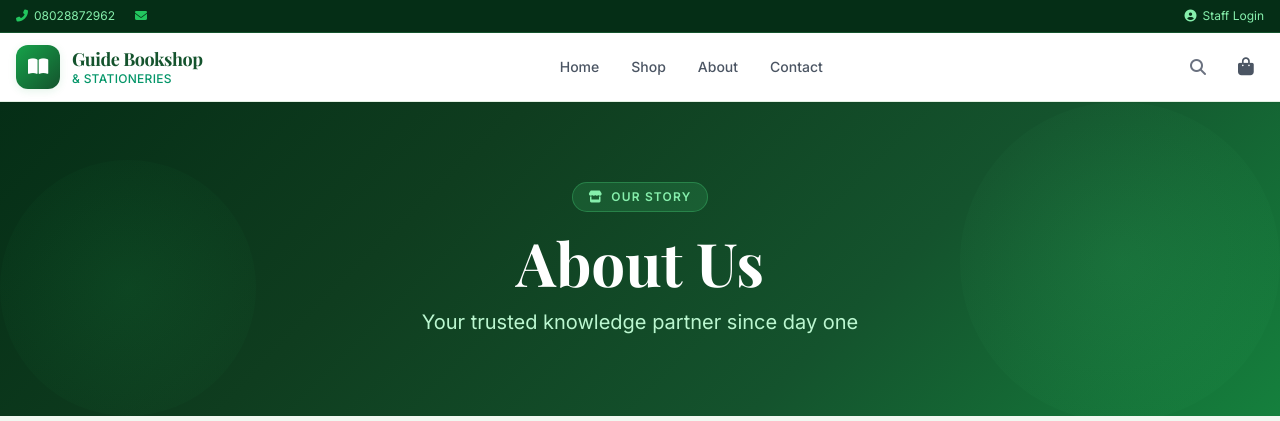
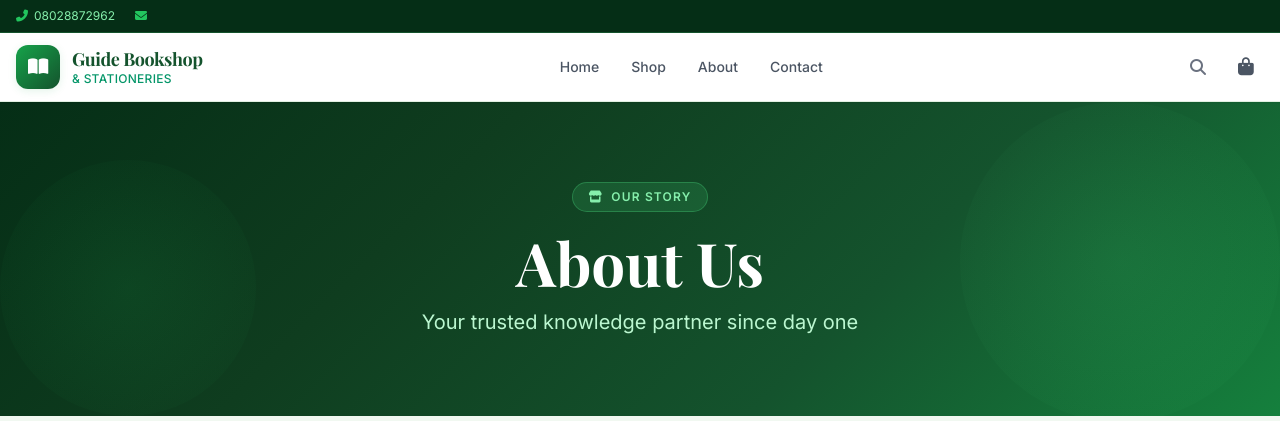
Before and after one commit to Danjuma1/guide-bookshop, a Django app: page /about/ in a window 1280 px wide. Shown: the top 421 px of the page. Run offline with Django 5.2, Linux system fonts and the light colour scheme; data comes from the database, SQL or seed files in the repository; data that the repository does not hold is empty; some libraries are stand-ins or nearby versions.

Commit message:
changed staff login point

```diff
--- a/templates/base_public.html
+++ b/templates/base_public.html
@@ -143,10 +143,6 @@
         </a>
         <span class="text-primary-700">|</span>
         <form method="post" action="{% url 'logout' %}" class="inline">{% csrf_token %}<button type="submit" class="hover:text-white transition-colors bg-transparent border-0 p-0 cursor-pointer">Logout</button></form>
-      {% else %}
-        <a href="{% url 'login' %}" class="flex items-center gap-1.5 hover:text-white transition-colors">
-          <i class="fas fa-user-circle"></i> <span class="hidden sm:inline">Staff Login</span>
-        </a>
       {% endif %}
     </div>
   </div>
@@ -330,7 +326,7 @@
 
     <!-- Bottom Bar -->
     <div class="border-t border-primary-900 mt-12 pt-6 flex flex-col md:flex-row items-center justify-between gap-3">
-      <p class="text-primary-400 text-xs">&copy; {% now "Y" %} Guide Bookshop & Stationeries. All rights reserved.</p>
+      <p class="text-primary-400 text-xs">{# Discreet staff login entry: the © symbol links to the login page #}<a href="{% url 'login' %}" rel="nofollow" class="text-inherit no-underline cursor-text" style="color:inherit">&copy;</a> {% now "Y" %} Guide Bookshop & Stationeries. All rights reserved.</p>
       <div class="flex items-center gap-2 text-primary-500 text-xs">
         <i class="fas fa-shield-halved text-primary-600"></i>
         Secure &amp; Trusted Shopping
```
